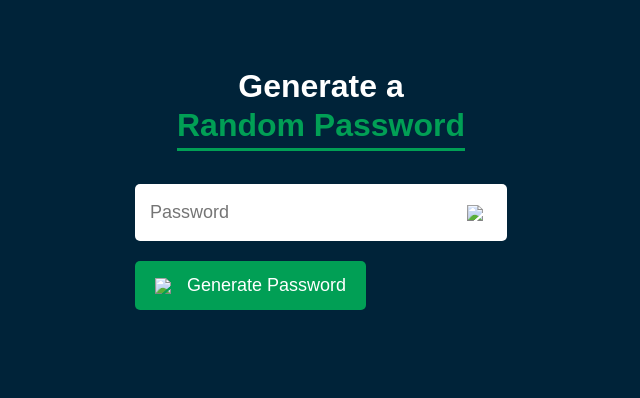
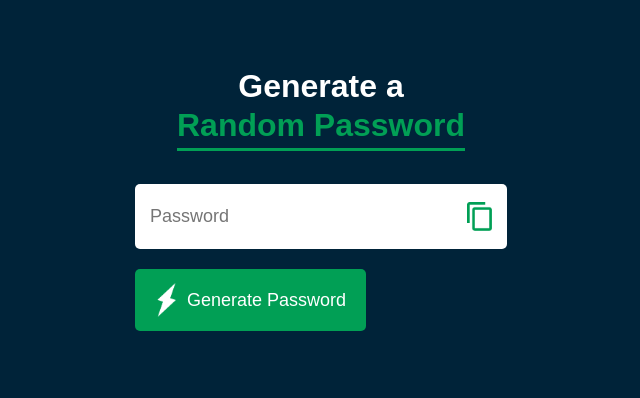
Before and after one commit to AbdusSubhanAarba/Random-Password-Generator, a plain HTML site: page index.html in a window 1280 px wide. Shown: the part 99-497 px from the top of the page, without its empty margins (319-959 px from the left). Drawn offline with Linux system fonts and the light colour scheme.

Commit message:
index.html

```diff
--- a/index.html
+++ b/index.html
@@ -11,9 +11,9 @@
       <h1>Generate a <br /><span>Random Password</span></h1>
       <div class="display">
         <input type="text" id="password" placeholder="Password" />
-        <img src="images/copy.png" onclick="copyPassword()"/>
+        <img src="https://raw.githubusercontent.com/AbdusSubhanAarba/Random-Password-Generator/main/copy.png" onclick="copyPassword()"/>
       </div>
-      <button onclick="createPassword()"> <img src="images/generate.png">Generate Password</button>
+      <button onclick="createPassword()"> <img src="https://raw.githubusercontent.com/AbdusSubhanAarba/Random-Password-Generator/main/generate.png">Generate Password</button>
     </div>
 
 
```
